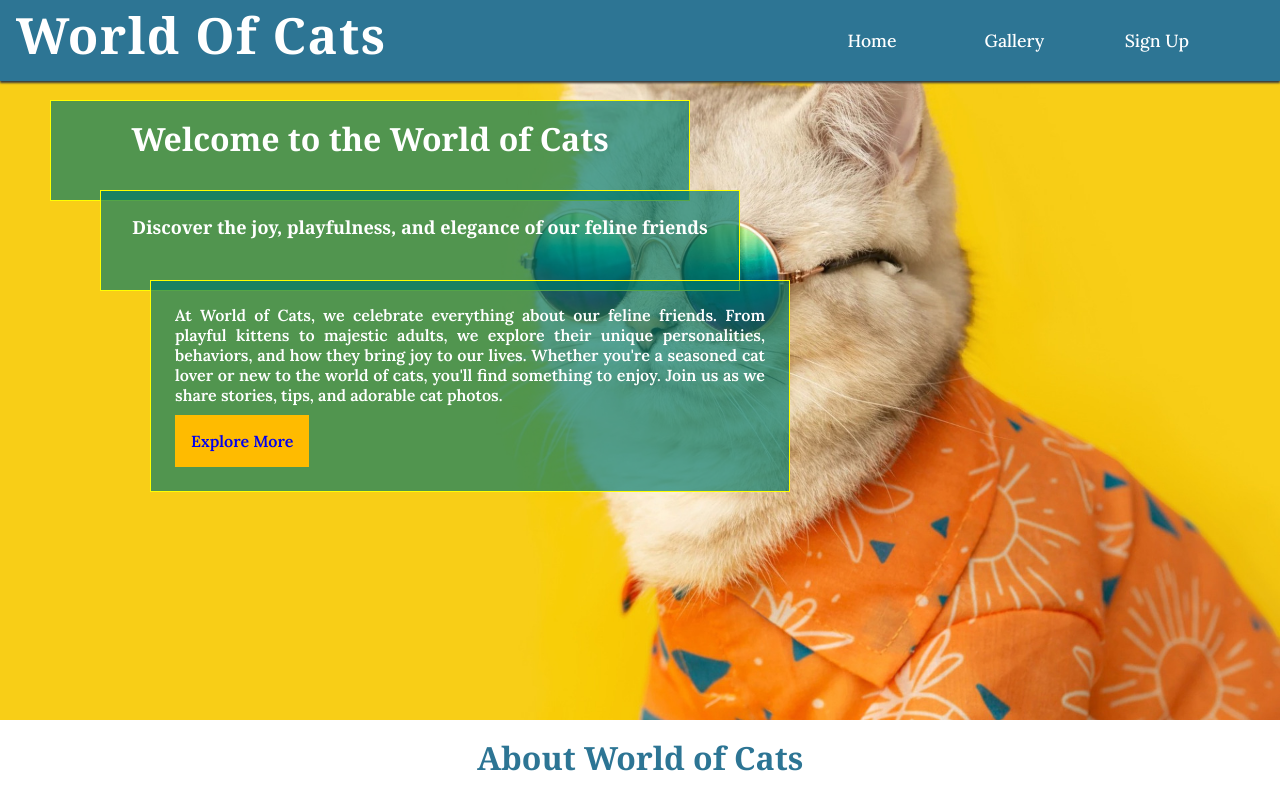
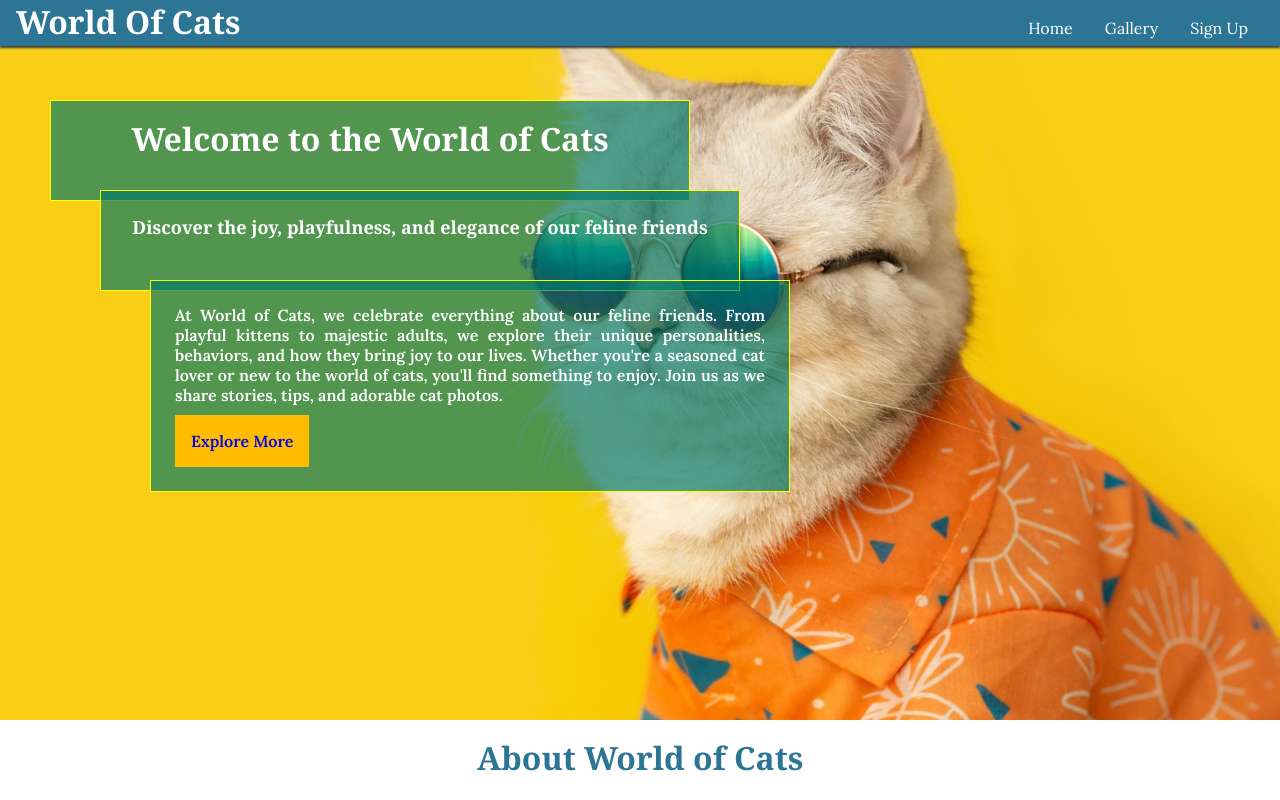
Before and after one commit to wafia7510/worldofcats, a plain HTML site: page index.html in a window 1280 px wide. Shown: the top 800 px of the page. Drawn offline with Linux system fonts and the light colour scheme.

Commit message:
update styling for header

```diff
--- a/assets/css/styles.css
+++ b/assets/css/styles.css
@@ -16,93 +16,168 @@ body {
     font-family: "Lora", serif;
 }
 
-h1, h2, h3 {
+h1,
+h2,
+h3 {
     font-family: "Noto Serif", serif;
 }
-img{
+
+img {
     object-fit: cover;
 }
+
 /* Header */
 header {
 
+
+    width: 100%;
     background-color: #2d7594;
     padding: 0 1rem;
-    width: 100%;
     position: fixed;
-    z-index: 20;
+    z-index: 99;
     box-shadow: 0 2px 2px #3a3a3a;
     display: flex;
+    flex-wrap: wrap;
     justify-content: space-between;
-    align-items: center;
-
+    align-items: baseline;
 }
 
 /* Name of Website styling */
 header>#logo {
     text-decoration: none;
-    width: fit-content;
-    height: 80px;
 
 }
+
 header #logo-heading {
     color: #ffffff;
-    font-size: 50px;
-    letter-spacing: 1.5px;
 }
 
 /* Menu bar styling for large screens */
+/*to hide the menu bar checkbox for large screens*/
+.nav-toggle {
 
+    display: none;
+}
+
+/*to hide the menu bar for large screens */
+.nav-toggle-label {
+    display: inline-block;
+    font-size: 2rem;
+    margin-right: 2%;
+}
+
+/*nav links tag* for mobile screens*/
+header nav {
+    width: 100%;
+    position: absolute;
+    background-color: #ffffff;
+    left: 0;
+    padding: 0 1rem;
+    box-shadow: 0 2px 2px #3a3a3a;
+    display: none;
+    top: 100%;
+    border: #243a3c;
+
+
+}
+
+#menu {
+    list-style-type: none;
+    margin: 0;
+    padding: 0;
+}
+
+#menu li {
+
+    text-align: center;
+    padding: 1rem;
+
+}
+
+#menu li a {
+    color: #3a3a3a;
+    padding: 1em;
+    text-decoration: none;
+    display: block;
+}
+
+/*adding hover effects on the menu items*/
+#menu li a:hover {
+    background-color: #2d7594;
+    color: #ffffff;
+}
+
+.nav-toggle:checked+.nav-toggle-label+nav {
+    display: block;
+}
+
+.nav-toggle-label i {
+    color: #ffffff;
+}
+@media (min-width: 768px) {
     .nav-toggle {
-    /*to hide the menu bar checkbox for large screens*/
         display: none;
     }
 
     .nav-toggle-label {
-     /*to hide the menu bar for large screens */
         display: none;
     }
-/*nav links tag* for large screens*/
-header nav{
-    width: 40%;
-    padding: 1.5vw;
 
+    header nav {
+        display: flex;
+        position: static;
+        width: auto;
+        background-color: transparent;
+        box-shadow: none;
+        align-items: center;
+        padding: 0;
     }
-#menu{
-    list-style-type: none;
-    margin: 0;
+
+    #menu {
+        display: flex;
+        justify-content: flex-end;
+        width: auto;
+    }
+
+    #menu li {
         padding: 0;
+    }
 
-    text-align: center;
+    #menu li a {
+        padding: 0.5em 1em;
+        color: #ffffff;
     }
-#menu li{
-    display: inline-block;
-    width: 30%;
-    text-align: center;
 
+    #menu li a:hover {
+        background-color: transparent;
+        color: #f0c808;
     }
-#menu li a{
-    text-decoration: none;
-    color: #ffffff;
-    font-size: 110%;
-    display: block;
-    font-weight: 500;
-    padding: 10px 5px;
+}
+ /* Ensure content doesn't overflow on mobile */
+ body, html {
+    overflow-x: hidden;
+}
+
+/* Add some padding to the body to account for fixed header */
+
+  /* add media query for screen from tablet to large screen*/
+@media screen and (min-width:768px){}
+@media screen and (min-width:992px){}
+@media screen and (min-width:1200px){}
 
 
-}
-/*adding hover effects on the menu items*/
-#menu li a:hover{
-    background-color:#ffffff;
-    color: #0b8b8d;
-}
+
+
+
 /*main element styling*/
-main{
+main {
     display: flex;
     flex-direction: column;
     flex-wrap: wrap;
 }
+
 /*first section hero styling */
-#hero-section{
+#hero-section {
     /*adding background image*/
     background: url("../images/koshka-cat.jpg") no-repeat center center/cover;
     width: 100%;
@@ -113,8 +188,9 @@ main{
     align-items: center;
 
 }
+
 /*inside tags of hero-section elements h1, h3 and p styling*/
-#hero-section h1{
+#hero-section h1 {
     background-color: #00796bab;
     color: white;
     position: absolute;
@@ -124,10 +200,11 @@ main{
     text-align: center;
     top: 100px;
     left: 50px;
-    font-size:xx-large;
+    font-size: xx-large;
     border: 1px solid yellow;
 }
-#hero-section h3{
+
+#hero-section h3 {
     background-color: #00796bab;
     color: white;
     position: absolute;
@@ -139,9 +216,10 @@ main{
     left: 100px;
     font-size: large;
     border: 1px solid yellow;
-    vertical-align:middle;
+    vertical-align: middle;
 }
-#hero-section p{
+
+#hero-section p {
     background-color: #00796bab;
     color: white;
     position: absolute;
@@ -153,31 +231,35 @@ main{
     top: 280px;
     left: 150px;
 }
+
 /*anchor tag of p in hero section styling*/
-#cta-button{
+#cta-button {
     text-decoration: none;
     background-color: rgb(255, 187, 0);
     padding: 1rem;
     display: inline-block;
     margin-top: 10px;
 }
-#cta-button:hover{
+
+#cta-button:hover {
     background-color: yellow;
     color: black;
 }
+
 /*about us section styling start*/
-#about-us{
+#about-us {
 
     width: 100%;
     height: fit-content;
     position: relative;
-    top:0;
+    top: 0;
     font-display: flex;
     flex-direction: column;
 
 }
+
 /*heading div for about us section*/
-#intro-heading{
+#intro-heading {
     width: 100%;
     display: flex;
     flex-direction: column;
@@ -186,51 +268,59 @@ main{
     justify-content: space-around;
     gap: 5px;
 }
+
 /*elements of intro-heading h2 p and hr styling*/
-#intro-heading h2{
-    color:#2d7594;
+#intro-heading h2 {
+    color: #2d7594;
     text-align: center;
 
     font-size: 2rem;
 
 
 }
-#intro-heading p{
+
+#intro-heading p {
     text-align: center;
     padding: 1rem;
     font-size: 1.5rem;
     line-height: 40px;
 }
-#intro-heading hr{
+
+#intro-heading hr {
     border: 2px solid #2d7594;
 }
+
 /*intro purpose sub-heading styling section*/
-.intro-subheadings{
+.intro-subheadings {
     width: 100%;
     display: flex;
 
 
 
 }
+
 /*styling for two divs *heading1 and heading-img)inside intro-subheading1*/
-#heading1{
+#heading1 {
     width: 50%;
     height: 90vh;
     display: inline-block;
     float: left;
 
 }
-#heading1 h3{
+
+#heading1 h3 {
     margin: 0;
     font-size: 150%;
     padding: 1rem 2rem;
 }
-#heading1 ul{
+
+#heading1 ul {
     margin: -30px 10px;
     list-style-type: none;
     padding: 1.5rem;
 }
-#heading1 ul li{
+
+#heading1 ul li {
     text-align: justify;
     line-height: 30px;
 
@@ -238,18 +328,23 @@ margin: 0;
     margin-top: 5px;
 
 }
-#heading1 ul li strong{
+
+#heading1 ul li strong {
     font-size: 110%;
 }
-#heading1 strong a{
+
+#heading1 strong a {
     text-decoration: none;
     color: #056b6d;
 }
-#heading1 ul li strong:hover{
+
+#heading1 ul li strong:hover {
     text-decoration: underline;
-}/*ending of #heading1 styling*/
+}
+
+/*ending of #heading1 styling*/
 /*starting of style of #heading1-img elements*/
-#heading1-img{
+#heading1-img {
     width: 50%;
     height: 90vh;
     padding: 2rem;
@@ -258,15 +353,17 @@ margin: 0;
     float: right;
 
 }
-#heading1-img>img{
+
+#heading1-img>img {
     width: 45vw;
     height: 50vh;
 
     position: relative;
     top: 100px;
 }
+
 /*styling of heading2 and heading3*/
-#heading2{
+#heading2 {
     width: 100%;
     display: flex;
     flex-direction: row;
@@ -280,15 +377,17 @@ margin: 0;
     align-items: center;
 
 }
+
 /*borders for heading2*/
-.border-heading2{
+.border-heading2 {
     border-top: 1px solid #2d7594;
     border-radius: 20px;
     box-shadow: 3px 2px 2px gray;
 
 }
+
 /*join our community styling*/
-#heading3{
+#heading3 {
     width: 100%;
     display: flex;
     flex-direction: row;
@@ -301,6 +400,7 @@ margin: 0;
     margin-top: 70px;
 
 }
+
 /* text-content styling for heading2*/
 #heading2 .text-content {
     flex: 1;
@@ -310,36 +410,40 @@ margin: 0;
     justify-content: space-between;
     align-items: center;
 }
+
 /* text-handling for heading3*/
 #heading3 #text-handling {
 
     display: flex;
     width: 50%;
     flex-direction: column;
-    justify-content:center;
+    justify-content: center;
     align-items: center;
-    background-color:#71e0e2d9 ;
+    background-color: #71e0e2d9;
     height: 50vh;
     position: relative;
     left: 20px;
 
 
 }
+
 /*h3 element inside text-content styling*/
-#heading2 .text-content h3{
+#heading2 .text-content h3 {
     text-align: center;
     font-size: 170%;
     padding: 0.5rem;
 }
+
 /*h3 element inside text-handling styling*/
-#text-handling h3{
+#text-handling h3 {
     text-align: center;
     font-size: 170%;
     padding: 0.5rem;
     color: #243a3c;
 }
+
 /*p element inside text-content styling*/
-#heading2 .text-content p{
+#heading2 .text-content p {
     text-align: justify;
     font-size: 100%;
     width: 100%;
@@ -348,8 +452,9 @@ margin: 0;
 
     padding: 1rem;
 }
+
 /*p element inside text-handling styling*/
-#text-handling p{
+#text-handling p {
     text-align: justify;
     font-size: 100%;
     width: 100%;
@@ -358,6 +463,7 @@ margin: 0;
     color: #243a3c;
     font-weight: 500;
 }
+
 /*img element inside heading2 styling*/
 #heading2 img {
     width: 40%;
@@ -365,6 +471,7 @@ margin: 0;
     margin-top: 10px;
 
 }
+
 /*img element inside heading3 styling*/
 #heading3 img {
     width: 40%;
@@ -373,8 +480,9 @@ margin: 0;
     left: -30px;
 
 }
+
 /* #join-btn element inside heading3 styling*/
-#heading3 #join-btn{
+#heading3 #join-btn {
     font-size: 150%;
     text-decoration: none;
     background-color: #0b8b8d;
@@ -386,37 +494,44 @@ margin: 0;
 
 
 }
-#heading3 #join-btn:hover{
+
+#heading3 #join-btn:hover {
     background-color: #ffffff;
     color: #0b8b8d;
 }
+
 /*styling of cat profile section*/
-#cat-profiles{
+#cat-profiles {
     width: 100%;
     height: fit-content;
     position: relative;
-    top:0;
+    top: 0;
     font-display: flex;
     flex-direction: column;
     background-color: rgba(231, 160, 46, 0.849);
     padding: 1rem;
 
 }
-#cat-profiles h2{
+
+#cat-profiles h2 {
     padding: 1rem;
     background-color: #1c98be;
     width: 100%;
-    font-size:180%;
-    color:aliceblue
+    font-size: 180%;
+    color: aliceblue
 }
-.cat-profile{
-      background-color: rgba(255, 255, 255, 0.938); /* Semi-transparent background for readability */
+
+.cat-profile {
+    background-color: rgba(255, 255, 255, 0.938);
+    /* Semi-transparent background for readability */
     padding: 20px;
     margin: 10px 0;
     border-radius: 8px;
     box-shadow: 0 0 10px rgba(0, 0, 0, 0.1);
-      overflow: hidden; /* to ensure  content is contained within the profile */
+    overflow: hidden;
+    /* to ensure  content is contained within the profile */
 }
+
 .cat-profile img {
     width: 200px;
     height: 200px;
@@ -426,6 +541,7 @@ margin: 0;
     margin-right: 30px;
     margin-left: 20px;
 }
+
 .cat-profile h3 {
     margin: 30px 0 5px;
     font-size: 140%;
@@ -439,12 +555,14 @@ margin: 0;
     line-height: 30px;
     word-spacing: 5px;
 }
+
 .cat-profile::after {
     content: "";
 
     clear: both;
 }
-  #profiles-btn{
+
+#profiles-btn {
     text-decoration: none;
     background-color: #0b8b8d;
     color: aliceblue;
@@ -454,6 +572,7 @@ margin: 0;
     top: 10px;
     left: 800px;
 }
+
 /*fun fact styling*/
 #fun-facts {
     width: 100%;
@@ -461,9 +580,11 @@ margin: 0;
     background-color: #f4f4f4;
     text-align: center;
 }
-  #fun-facts h2{
+
+#fun-facts h2 {
     font-size: 2rem;
 }
+
 /* Container for fun facts */
 .fun-fact {
     display: inline-block;
@@ -474,14 +595,17 @@ margin: 0;
     border-radius: 8px;
     box-shadow: 0 0 10px rgba(0, 0, 0, 0.1);
 }
+
 .fun-fact i {
     font-size: 4rem;
 }
+
 .fun-fact p {
     margin-top: 10px;
     font-size: 16px;
     line-height: 1.5;
 }
+
 /* cat tips*/
 /* Base styles for the section */
 #cat-tips {
@@ -495,12 +619,13 @@ margin: 0;
     justify-content: space-around;
     align-items: center;
 }
-      #cat-tips h2{
+
+#cat-tips h2 {
     padding: 1rem;
     background-color: #1c98be;
     width: 100%;
-        font-size:180%;
-        color:aliceblue
+    font-size: 180%;
+    color: aliceblue
 }
 
 /* Container for cat tips */
@@ -537,6 +662,7 @@ margin: 0;
 .tip-content {
     max-width: 600px;
 }
+
 /*gallery preview styling*/
 #gallery-preview {
     padding: 20px;
@@ -558,7 +684,8 @@ margin: 0;
 }
 
 .gallery-item {
-        flex: 1; /* Adjust percentage for desired item size */
+    flex: 1;
+    /* Adjust percentage for desired item size */
 
 }
 
@@ -583,6 +710,7 @@ margin: 0;
 .view-more-button:hover {
     background-color: #ff4500;
 }
+
 /*footer styling*/
 footer {
     background-color: #097e93;
@@ -605,6 +733,7 @@ margin: 0;
 
 
 }
+
 .footer-section {
     flex: 1;
     margin: 20px;
@@ -613,12 +742,15 @@ margin: 0;
     height: 30vh;
 
 }
-    .footer-section h4{
+
+.footer-section h4 {
     font-size: medium;
     margin-top: 40px;
 
 }
-    .footer-section a, .footer-section ul {
+
+.footer-section a,
+.footer-section ul {
 
     text-decoration: none;
     color: #fff;
@@ -632,7 +764,7 @@ margin: 0;
 }
 
 .footer-section ul li {
-        margin:15px 0
+    margin: 15px 0
 }
 
 .footer-section ul li a {
@@ -642,7 +774,7 @@ margin: 0;
 
 }
 
-    .social a  {
+.social a {
     display: inline-block;
     margin: 50px 10px;
 
@@ -661,6 +793,7 @@ margin: 0;
     color: #ccc;
 
 }
+
 /*gallery page styling*/
 #gallerypage-container {
     width: 100%;
@@ -679,13 +812,13 @@ margin: 0;
 /* Styles for individual gallery items */
 .gallerypage-item {
     margin: 10px;
-        width: 20%; /* Four images per row with margin */
+    width: 20%;
+    /* Four images per row with margin */
     box-shadow: 0 0 10px rgba(0, 0, 0, 0.1);
     border-radius: 8px;
     overflow: hidden;
     background-color: white;
     height: 50vh
-
 }
 
 .gallerypage-item img {
@@ -700,17 +833,19 @@ margin: 0;
     font-size: 16px;
     background-color: #fff;
 }
+
 /*signup page*/
 /* Base styles for the signup section */
-     #signup{
+#signup {
     margin-top: 80px;
     width: 100%;
     display: flex;
     flex-direction: column;
     justify-content: center;
-        background:url("../images/galaxy-cat.jpg") no-repeat 75%/cover;
+    background: url("../images/galaxy-cat.jpg") no-repeat 75%/cover;
 
 }
+
 #signup-form {
     width: 100%;
     max-width: 500px;
@@ -794,9 +929,9 @@ margin: 0;
 
 
 /*Media query for mobile and tablet screens*/
-@media screen and (max-width: 767px){
+/*@media screen and (max-width: 767px){
     /*header styling for mobile and tablet screens*/
-    header {
+/* header {
     position: fixed;
         z-index: 10;
         display: flex;
@@ -867,18 +1002,19 @@ margin: 0;
     .nav-toggle-label i {
         color: #ffffff;
     }
+    */
 /*ending of header styling*/
 /*starting of main element styling*/
-    main{
+/*main{
         display: flex;
         flex-direction: column;
         flex-wrap: wrap;
 
     }
     /*first section hero styling */
-    #hero-section{
+/*#hero-section{
         /*adding background image*/
-        width: 100%;
+/*width: 100%;
         height: 110vh;
         position: relative;
         display: flex;
@@ -888,7 +1024,7 @@ margin: 0;
 
     }
     /*inside tags of hero-section elements h1, h3 and p styling*/
-    #hero-section h1{
+/*#hero-section h1{
        position: absolute;
         width: 80%;
         height: fit-content;
@@ -920,7 +1056,7 @@ margin: 0;
         line-height: 27px;
     }
     /*anchor tag of p in hero section styling*/
-    #cta-button{
+/*#cta-button{
         text-decoration: none;
         background-color: rgb(255, 187, 0);
         padding: 1rem;
@@ -929,7 +1065,7 @@ margin: 0;
     }
     /*ending of hero secion element styling*/
 /*styling for two divs *heading1 and heading-img)inside intro-subheading1*/
-    .intro-subheadings{
+/*.intro-subheadings{
     width: 100%;
     display: flex;
     flex-direction: column;
@@ -953,22 +1089,24 @@ margin: 0;
   }
   /*ending of #heading1 styling*/
 /*starting of style of #heading1-img elements*/
-  #heading1-img{
+#heading1-img {
     width: 100%;
     height: fit-content;
     clear: right;
 
     margin-top: 200px;
 }
-  #heading1-img>img{
+
+#heading1-img>img {
     width: inherit;
     height: 50vh;
 
     position: relative;
     top: 0px;
 }
+
 /*our mission element syling*/
-  #heading2{
+#heading2 {
     width: 100%;
     display: flex;
     flex-direction: column;
@@ -978,19 +1116,22 @@ margin: 0;
     align-items: center;
 
 }
+
 #heading2 .text-content {
     flex: 1;
     display: flex;
     width: 100%;
 }
+
 #heading2 img {
     width: 100%;
     height: 300px;
     margin-top: 10px;
 
 }
+
 /*join our community styling*/
-#heading3{
+#heading3 {
     width: 100%;
     display: flex;
     flex-direction: column;
@@ -1002,37 +1143,40 @@ margin: 0;
     margin-top: 70px;
 
 }
+
 #heading3 #text-handling {
     display: flex;
     width: 100%;
-    background-color:#71e0e2d9 ;
+    background-color: #71e0e2d9;
     height: fit-content;
     position: relative;
     top: 10px;
     left: 0px;
 }
+
 #heading3 img {
     width: 100%;
     height: 300px;
     position: relative;
     left: 0px;
-   top:10px;
+    top: 10px;
 
 }
-#heading3 #join-btn{
+
+#heading3 #join-btn {
     font-size: 130%;
     width: 40%;
     position: relative;
     top: -10px;
-    left:0
+    left: 0
+}
 
-
-}/* endinf of about section element styling*/
+/* endinf of about section element styling*/
 
 
 
 
-}
+
 /* Menu items styling */
 /*nav {
     position: absolute;
```
Also changed, not shown: index.html (+4 -5 lines). Lines whose indentation alone changed are shown as unchanged.
